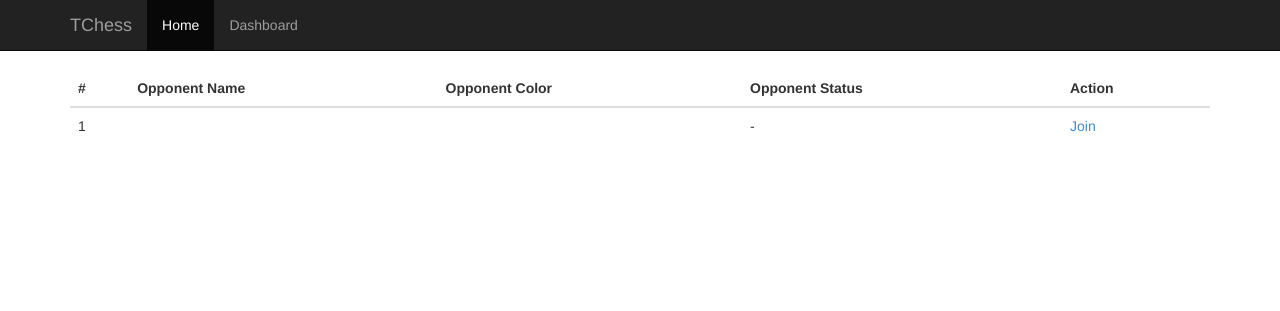
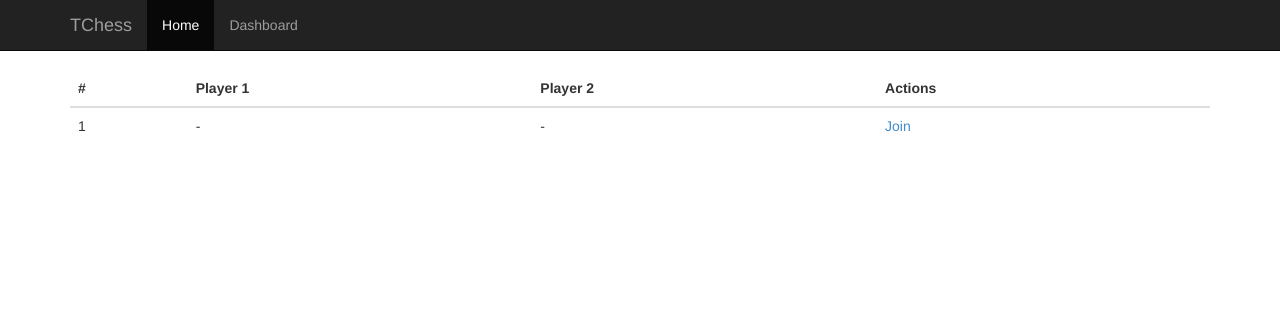
Before and after one commit to huynhchanhuy/tchess, a PHP site: template templates/rooms.html.twig in a window 1280 px wide. Shown: the top 311 px of the page. Run offline with PHP 8.4, Linux system fonts and the light colour scheme; the template is opened without the code that fills it: most values are stand-ins (such as "Sample title", 1, 10 or a date in 2020); some libraries are stand-ins or nearby versions.

Commit message:
Show 2 players of each room.

```diff
--- a/templates/rooms.html.twig
+++ b/templates/rooms.html.twig
@@ -9,10 +9,9 @@
       <thead>
         <tr>
           <th>#</th>
-          <th>Opponent Name</th>
-          <th>Opponent Color</th>
-          <th>Opponent Status</th>
-          <th>Action</th>
+          <th>Player 1</th>
+          <th>Player 2</th>
+          <th>Actions</th>
         </tr>
       </thead>
       <tbody>
@@ -22,9 +21,16 @@
             {% for room in rooms %}
             <tr>
               <td>{{ room.id }}</td>
-              <td>{{ (room.players|first).name }}</td>
-              <td>{{ (room.players|first).color }}</td>
-              <td>{{ (room.players|first).started ? 'Started' : '-' }}</td>
+              {% if (room.players|first).started %}
+                <td>{{ (room.players|first).name }} ({{ (room.players|first).color }})</td>
+              {% else %}
+                <td>-</td>
+              {% endif %}
+              {% if (room.players|last).started %}
+                <td>{{ (room.players|last).name }} ({{ (room.players|last).color }})</td>
+              {% else %}
+                <td>-</td>
+              {% endif %}
               <td><a href="{{ path('join_room', { 'room': room.id }) }}">Join</a></td>
             </tr>
             {% endfor %}
```
